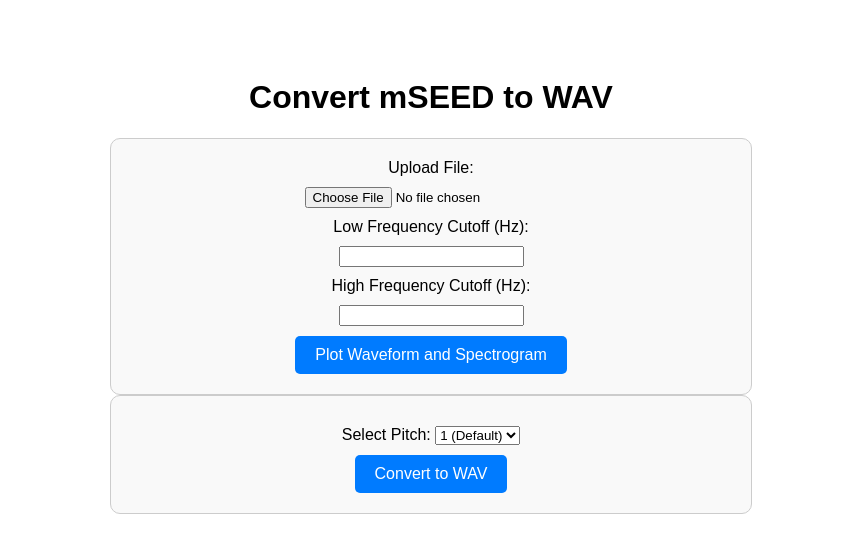
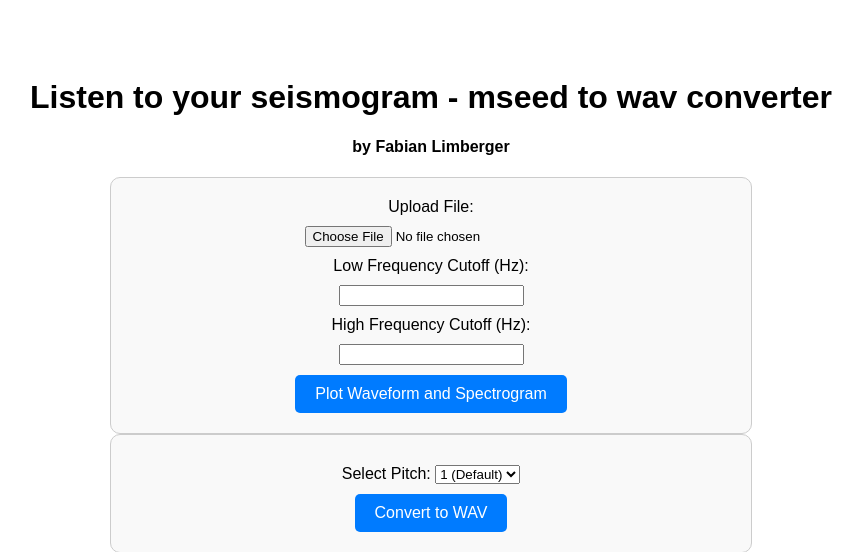
Before and after one commit to flimberg/converter_test, a Flask app: page / in a window 1280 px wide. Shown: the top 552 px of the page, without its empty margins (209-1072 px from the left). Run offline with Flask 3, Linux system fonts and the light colour scheme.

Commit message:
Update index.html

```diff
--- a/templates/index.html
+++ b/templates/index.html
@@ -57,7 +57,8 @@
     </style>
 </head>
 <body>
-    <h1>Convert mSEED to WAV</h1>
+    <h1>Listen to your seismogram - mseed to wav converter</h1>
+    <h4>by Fabian Limberger</h4>
     <form class="upload-form" id="plotForm">
         <label for="file">Upload File:</label><br>
         <input type="file" id="file" name="file" required><br>
```
